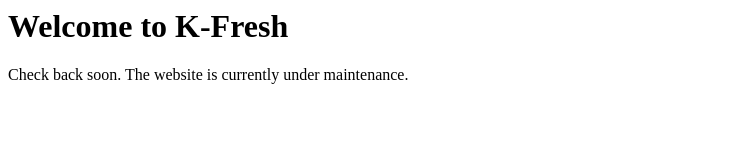
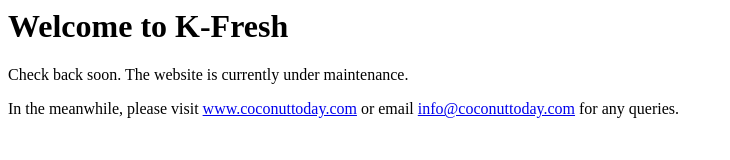
Before and after one commit to glaxierau/kfreshcoconut, a plain HTML site: page index.html in a window 1280 px wide. Shown: the whole page, without its empty margins (0-730 px from the left). Drawn offline with Linux system fonts and the light colour scheme.

Commit message:
Update index.html

```diff
--- a/index.html
+++ b/index.html
@@ -1,3 +1,4 @@
 <h1>Welcome to K-Fresh</h1>
 
 <p>Check back soon. The website is currently under maintenance.</p>
+<p>In the meanwhile, please visit <a href="https://coconuttoday.com">www.coconuttoday.com</a> or email <a href="mailto:info@coconuttoday.com">info@coconuttoday.com</a> for any queries.</p>
```
